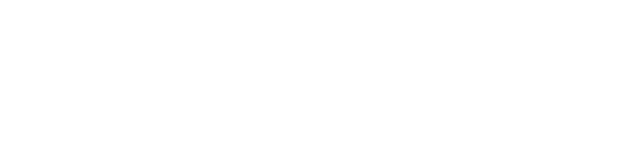
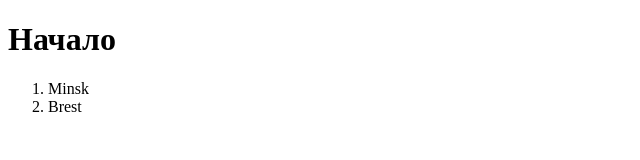
Before and after one commit to maksimrudenko/TEsT, a plain HTML site: page index.html in a window 1280 px wide. Shown: the whole page, without its empty margins (0-640 px from the left). Drawn offline with Linux system fonts and the light colour scheme.

Commit message:
Добавил текст на сайт

```diff
--- a/index.html
+++ b/index.html
@@ -1,12 +1,20 @@
 <!DOCTYPE html>
 <html lang="en">
+
 <head>
     <meta charset="UTF-8">
     <meta name="viewport" content="width=device-width, initial-scale=1.0">
     <title>Document</title>
     <link rel="stylesheet" href="style.css">
 </head>
+
 <body>
+    <h1> Начало</h1>
+    <ol>
+        <li>Minsk
+        <li>Brest</li>
+        </li>
+    </ol>
+</body>
 
-</body>
 </html>
```
